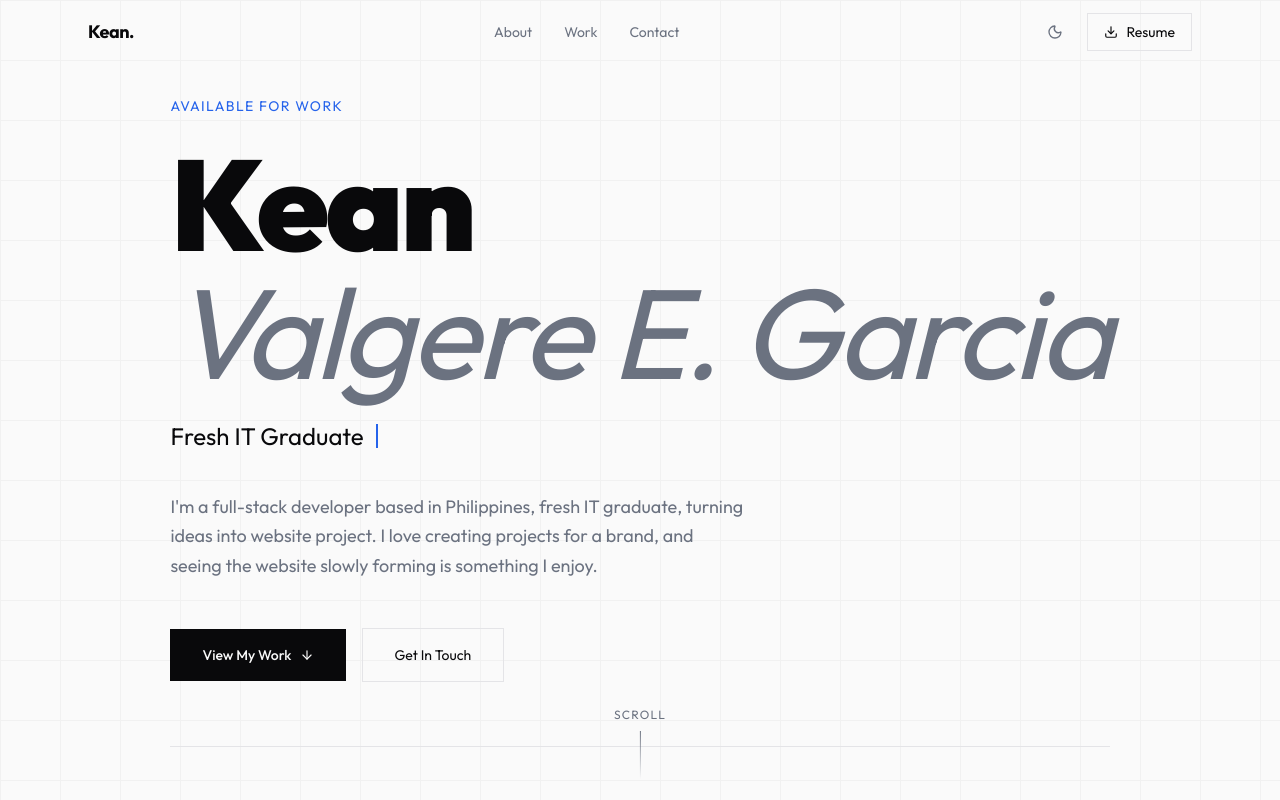
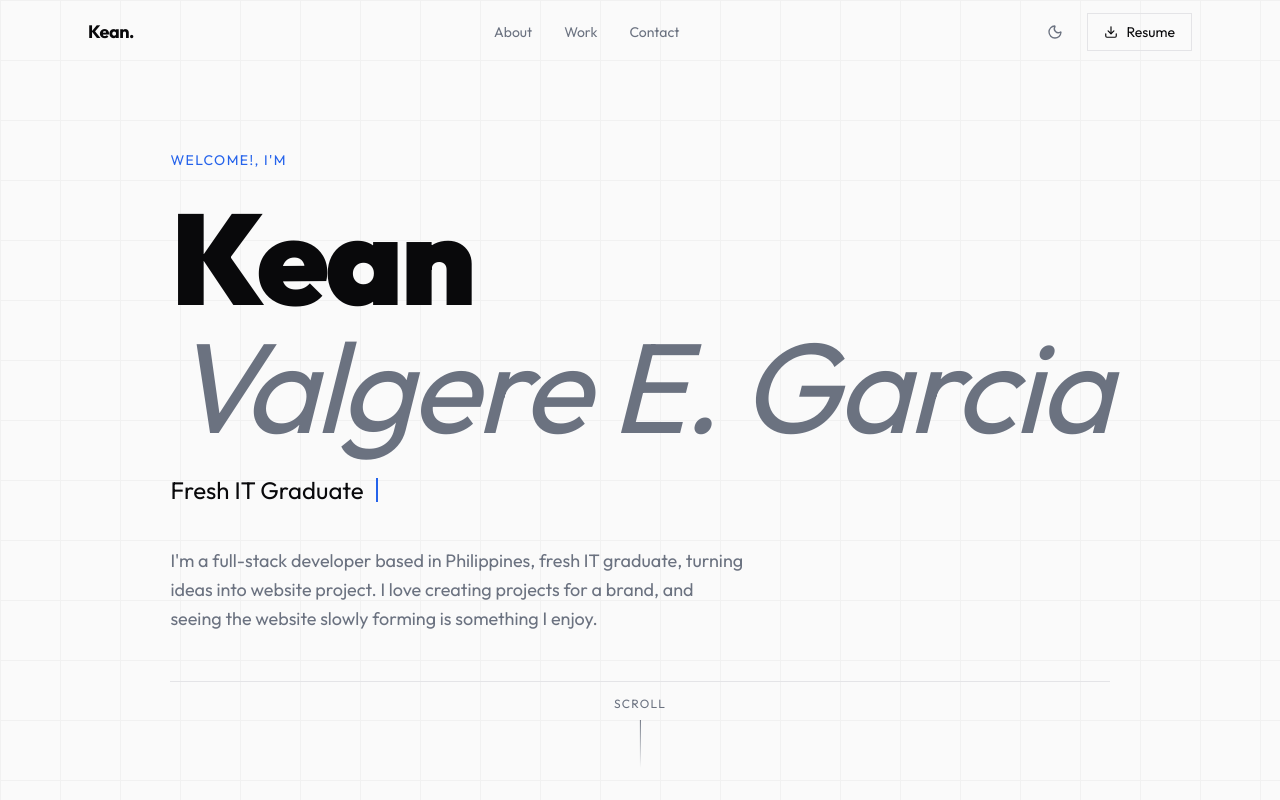
Before and after one commit to garciakean32/Kean-Portfolio, a Next.js app: page / in a window 1280 px wide. Shown: the top 800 px of the page. Built offline with nearby package versions, Linux system fonts and the light colour scheme.

Commit message:
feat: removed CTAs

```diff
--- a/components/sections/Hero.tsx
+++ b/components/sections/Hero.tsx
@@ -1,8 +1,6 @@
 "use client";
 
 import { useEffect, useRef, useState } from "react";
-import { ArrowDown } from "lucide-react";
-import Link from "next/link";
 import { personal } from "@/lib/data";
 
 const roles = [
@@ -78,7 +76,7 @@ export default function Hero() {
                     className="font-mono text-sm mb-6 tracking-widest uppercase"
                     style={{ color: "var(--accent)" }}
                 >
-                    Available for work
+                    Welcome!, I'm
                 </p>
 
                 {/* Headline */}
@@ -121,32 +119,6 @@ export default function Hero() {
                     {personal.bio}
                 </p>
 
-                {/* CTAs */}
-                <div className="flex flex-wrap items-center gap-4 mb-16">
-                    <Link
-                        href="#projects"
-                        className="inline-flex items-center gap-2 px-8 py-4 font-mono text-sm font-medium transition-all duration-300 hover:gap-4"
-                        style={{ background: "var(--fg)", color: "var(--bg)" }}
-                    >
-                        View My Work
-                        <ArrowDown size={14} />
-                    </Link>
-                    <Link
-                        href="#contact"
-                        className="inline-flex items-center gap-2 px-8 py-4 font-mono text-sm border transition-all duration-300"
-                        style={{ borderColor: "var(--border)", color: "var(--fg)" }}
-                        onMouseEnter={(e) => {
-                            (e.currentTarget as HTMLElement).style.background =
-                                "var(--surface-hover)";
-                        }}
-                        onMouseLeave={(e) => {
-                            (e.currentTarget as HTMLElement).style.background = "transparent";
-                        }}
-                    >
-                        Get In Touch
-                    </Link>
-                </div>
-
                 {/* Divider */}
                 <div className="divider" />
             </div>
```
